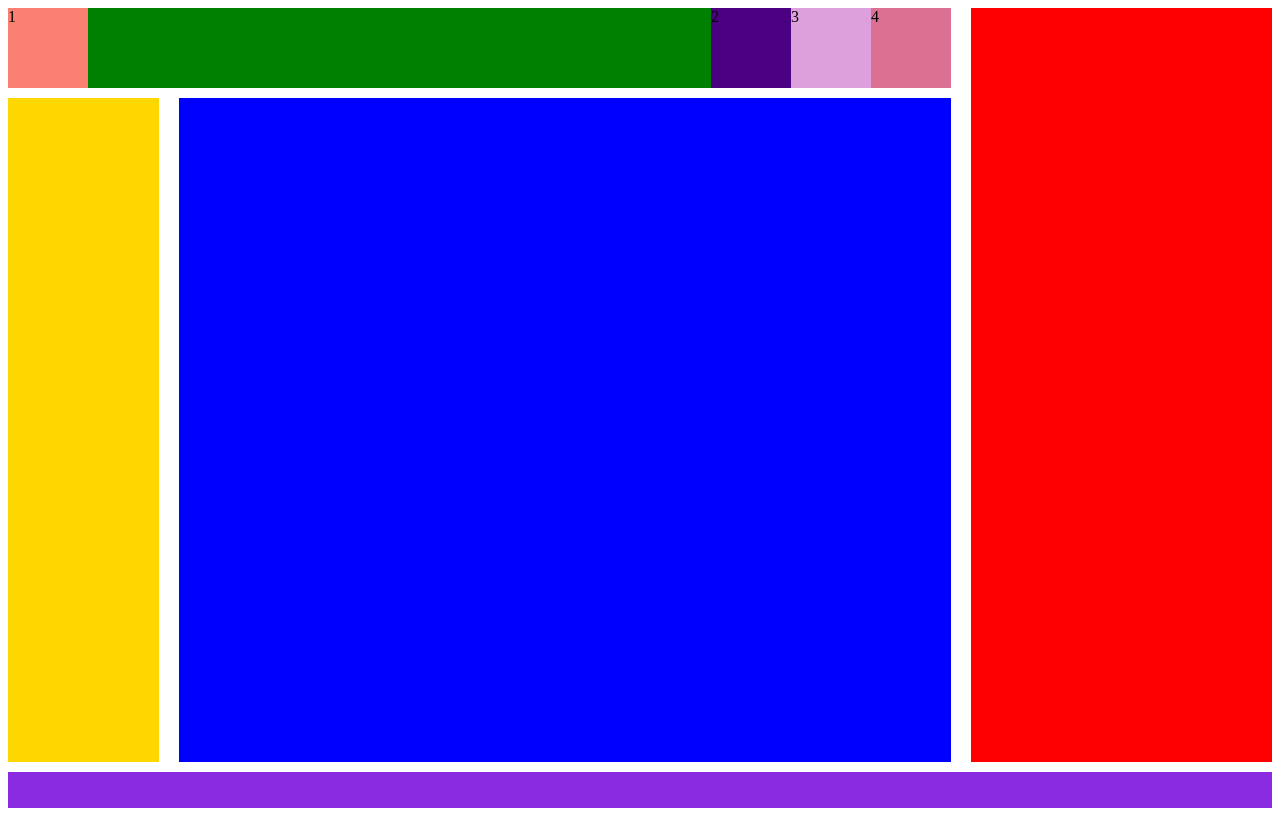
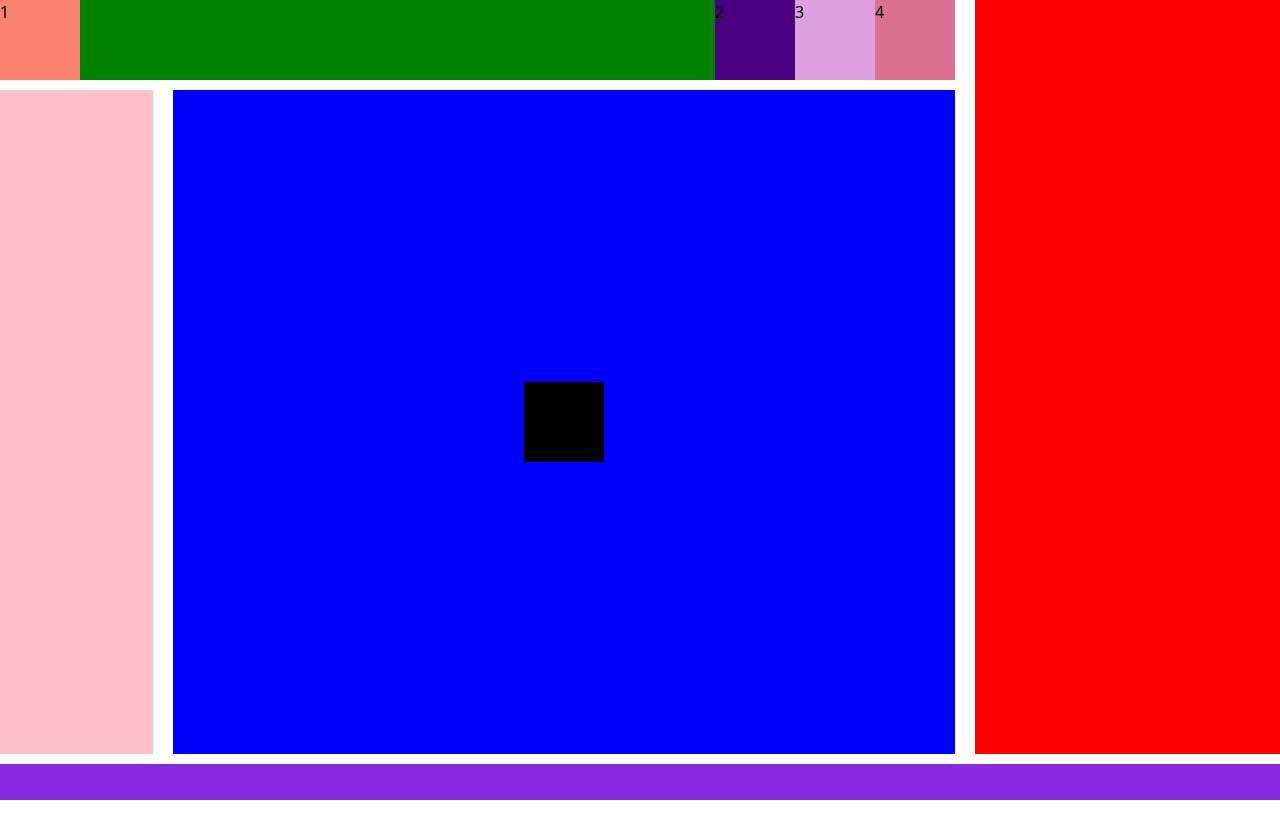
Before and after one commit to citraFebriawirti/Kuliner, a plain HTML site: page index.html in a window 1280 px wide. Drawn offline with nearby package versions, Linux system fonts and the light colour scheme.

Commit message:
Add tailwind cdn

```diff
--- a/index.html
+++ b/index.html
@@ -5,6 +5,7 @@
     <meta http-equiv="X-UA-Compatible" content="IE=edge" />
     <meta name="viewport" content="width=device-width, initial-scale=1.0" />
     <title>Document</title>
+    <script src="https://cdn.tailwindcss.com"></script>
     <link rel="stylesheet" href="style.css" />
   </head>
   <body>
@@ -19,7 +20,9 @@
       </div>
 
       <div class="banner"></div>
-      <div class="content"></div>
+      <div class="content">
+        <div class="center"></div>
+      </div>
       <div class="footer"></div>
       <div class="iklan"></div>
     </main>
--- a/style.css
+++ b/style.css
@@ -1,41 +1,40 @@
-.main{
+.main {
   display: grid;
   grid-template-columns: 1fr 3fr 2fr 2fr;
   grid-template-rows: 2fr 2fr 16fr 1fr;
-    grid-template-areas: "navigasi navigasi navigasi banner"
+  grid-template-areas:
+    "navigasi navigasi navigasi banner"
     "iklan content content banner"
     "iklan content content banner"
     "footer footer footer footer";
   height: 100vh;
   row-gap: 10px;
   column-gap: 20px;
-
 }
-.navigasi{
+.navigasi {
   background: green;
   grid-area: navigasi;
   display: flex;
   flex-direction: row;
   justify-content: space-between;
-
 }
-.satu{
+.satu {
   width: 80px;
   height: 80px;
   background-color: salmon;
 }
 
-.dua{
+.dua {
   width: 80px;
   height: 80px;
   background-color: indigo;
 }
-.tiga{
+.tiga {
   width: 80px;
   height: 80px;
   background-color: plum;
 }
-.empat{
+.empat {
   width: 80px;
   height: 80px;
   background-color: palevioletred;
@@ -46,23 +45,29 @@
   justify-content: flex-end;
 }
 
-.banner{
-
+.banner {
   background-color: red;
   grid-area: banner;
 }
-.content{
 
+.center {
+  width: 80px;
+  height: 80px;
+  background-color: black;
+}
+.content {
   background-color: blue;
   grid-area: content;
+  display: flex;
+  justify-content: center;
+  align-items: center;
 }
-.footer{
-
+.footer {
   background-color: blueviolet;
   grid-area: footer;
 }
 
-.iklan{
-    background-color: gold;
+.iklan {
+  background-color: pink;
   grid-area: iklan;
 }
```
Lines whose indentation alone changed are shown as unchanged.
